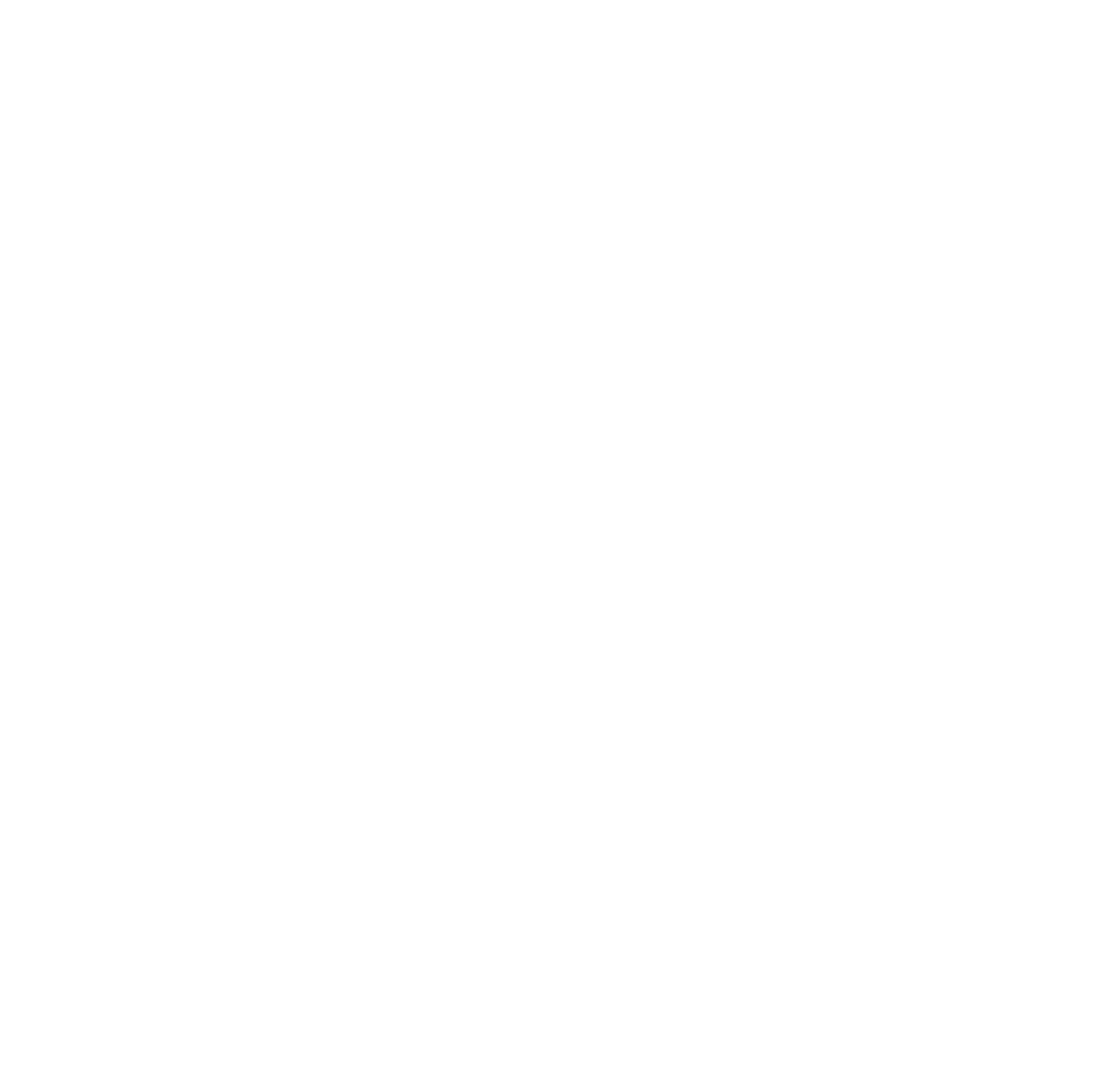
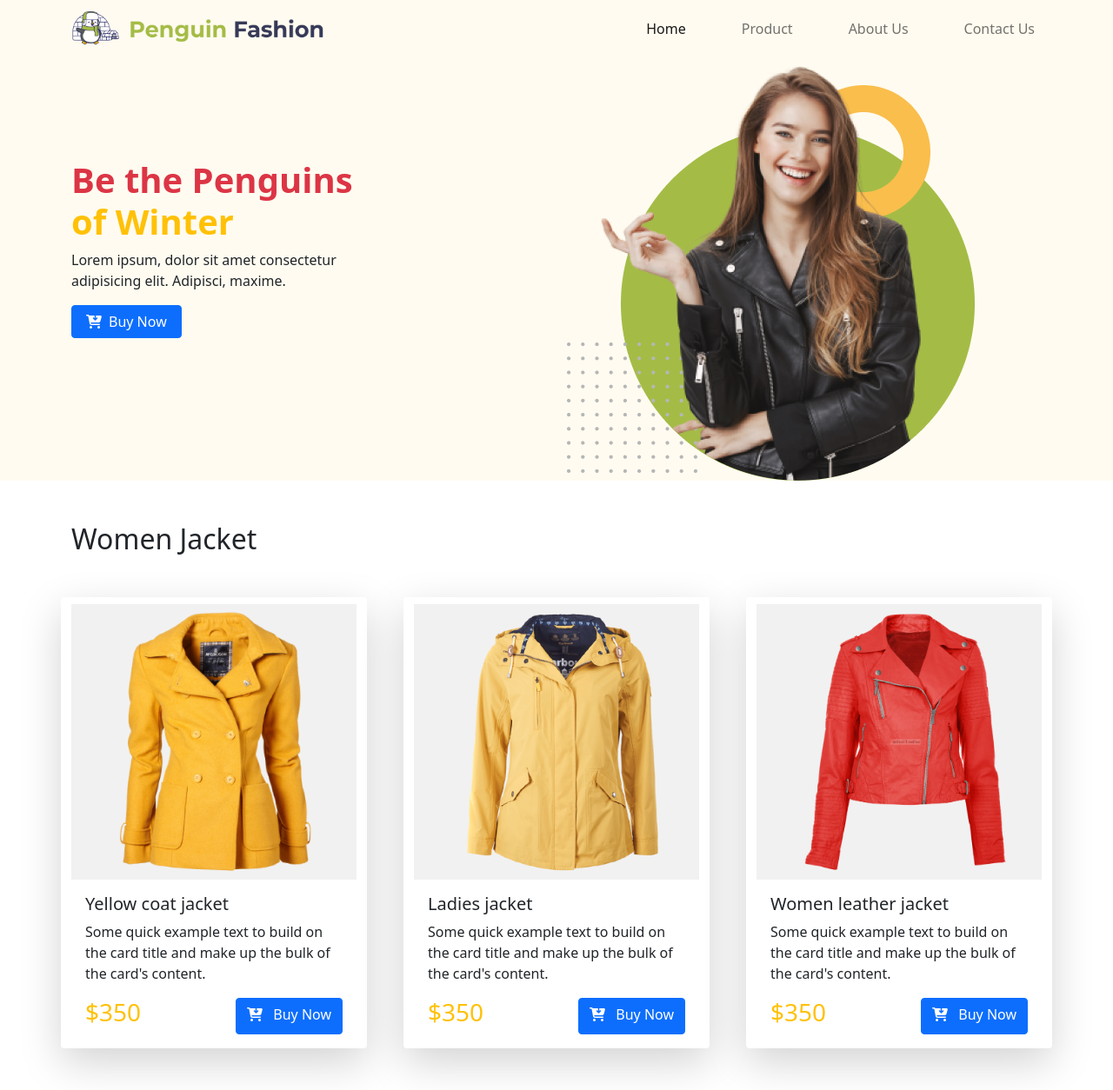
Before and after one commit to Neamul01/penguin-fashion-bootstrap, a plain HTML site: page index.html in a window 1280 px wide. Shown: the whole page at 87% size. Before the commit the page ends 800 px from the top, so only its background shows below. Drawn offline with Linux system fonts and the light colour scheme.

Commit message:
navbar, banner, ladies jacket area added

```diff
--- a/index.html
+++ b/index.html
@@ -11,16 +11,122 @@
 
 <body>
     <header>
-        <nav>
+        <nav class="navbar navbar-expand-lg navbar-light" style=" background-color:#FFFBF0">
+            <div class="container">
+                <a class="navbar-brand" href="#">
+                    <img src="images/logo.png" alt="" width="292" height="40">
+                </a>
 
+                <div class="collapse navbar-collapse" id="navbarSupportedContent">
+                    <ul class="navbar-nav ms-auto mb-2 mb-lg-0">
+                        <li class="nav-item">
+                            <a class="nav-link active ms-5 color-dark" aria-current="page" href="#">Home</a>
+                        </li>
+                        <li class="nav-item">
+                            <a class="nav-link ms-5 color-dark tw-bold" href="#">Product</a>
+                        </li>
+
+                        <li class="nav-item">
+                            <a class="nav-link ms-5" href="#">About Us</a>
+                        </li>
+                        <li class="nav-item ms-5">
+                            <a class="nav-link" href="#">Contact Us</a>
+                        </li>
+                    </ul>
+
+                </div>
+            </div>
         </nav>
     </header>
     <main>
+        <!-- banner area  -->
+        <section class="container-fluid banner-area mb-5" style=" background-color:#FFFBF0">
+            <div class="container">
+                <div class="d-flex align-items-center row">
+                    <div class="col-lg-6 mb-5">
+                        <h1 class="text-danger fw-bold">Be the Penguins <br> <span class="text-warning">of Winter</span>
+                        </h1>
+                        <p class="pe-4 w-75">Lorem ipsum, dolor sit amet consectetur adipisicing elit. Adipisci, maxime.
+                        </p>
+                        <button class="btn btn-primary px-3"><i class="fas fa-cart-arrow-down pe-2"></i>Buy
+                            Now</button>
+                    </div>
+                    <div class="col-lg-6">
+                        <img src="images/model.png" class="img-fluid" alt="">
+                    </div>
+                </div>
+            </div>
+        </section>
 
+        <!-- women jacket -->
+        <section class="container mb-5">
+            <h2>Women Jacket</h2>
+            <div class="row justify-content-between mt-5">
+                <div class="card col-lg-4 shadow-lg  border-0" style="width: 22rem;">
+                    <div style="background-color: #f1f1f1;" class="mt-2">
+                        <img src="images/jacket-1.png" class="card-img-top w-75 my-2 ms-5" alt="...">
+                    </div>
+                    <div class="card-body">
+                        <h5 class="card-title">Yellow coat jacket</h5>
+                        <p class="card-text">Some quick example text to build on the card title and make up the bulk of
+                            the
+                            card's content.</p>
+                        <div class="d-flex justify-content-between">
+                            <h3 class="text-warning">$350</h3>
+                            <a href="#" class="btn btn-primary"><span class="pe-2">
+                                    <i class="fas fa-cart-arrow-down">
+                                    </i>
+                                </span> Buy Now
+                            </a>
+                        </div>
+                    </div>
+                </div>
+                <div class="card col-lg-4 shadow-lg border-0" style="width: 22rem;">
+                    <div style="background-color: #f1f1f1;" class="mt-2">
+                        <img src="images/jacket-2.png" class="card-img-top w-75 my-2 ms-5" alt="...">
+                    </div>
+                    <div class="card-body">
+                        <h5 class="card-title">Ladies jacket</h5>
+                        <p class="card-text">Some quick example text to build on the card title and make up the bulk of
+                            the
+                            card's content.</p>
+                        <div class="d-flex justify-content-between">
+                            <h3 class="text-warning">$350</h3>
+                            <a href="#" class="btn btn-primary">
+                                <span class="pe-2">
+                                    <i class="fas fa-cart-arrow-down"></i>
+                                </span>Buy Now</a>
+                        </div>
+                    </div>
+                </div>
+
+                <div class="card col-lg-4 shadow-lg  border-0" style="width: 22rem;">
+                    <div style="background-color: #f1f1f1;" class="mt-2">
+                        <img src="images/jacket-3.png" class="card-img-top w-75 my-2 ms-5" alt="...">
+                    </div>
+                    <div class="card-body">
+                        <h5 class="card-title">Women leather jacket</h5>
+                        <p class="card-text">Some quick example text to build on the card title and make up the bulk of
+                            the
+                            card's content.</p>
+                        <div class="d-flex justify-content-between">
+                            <h3 class="text-warning">$350</h3>
+                            <a href="#" class="btn btn-primary"><span class="pe-2">
+                                    <i class="fas fa-cart-arrow-down"></i>
+                                </span>Buy Now
+                            </a>
+                        </div>
+                    </div>
+                </div>
+            </div>
+
+        </section>
     </main>
     <footer>
 
     </footer>
+    <!-- font awesome  -->
+    <script src="https://kit.fontawesome.com/848f9a4be5.js" crossorigin="anonymous"></script>
     <script src="js/bootstrap.bundle.min.js"></script>
 </body>
 
```
